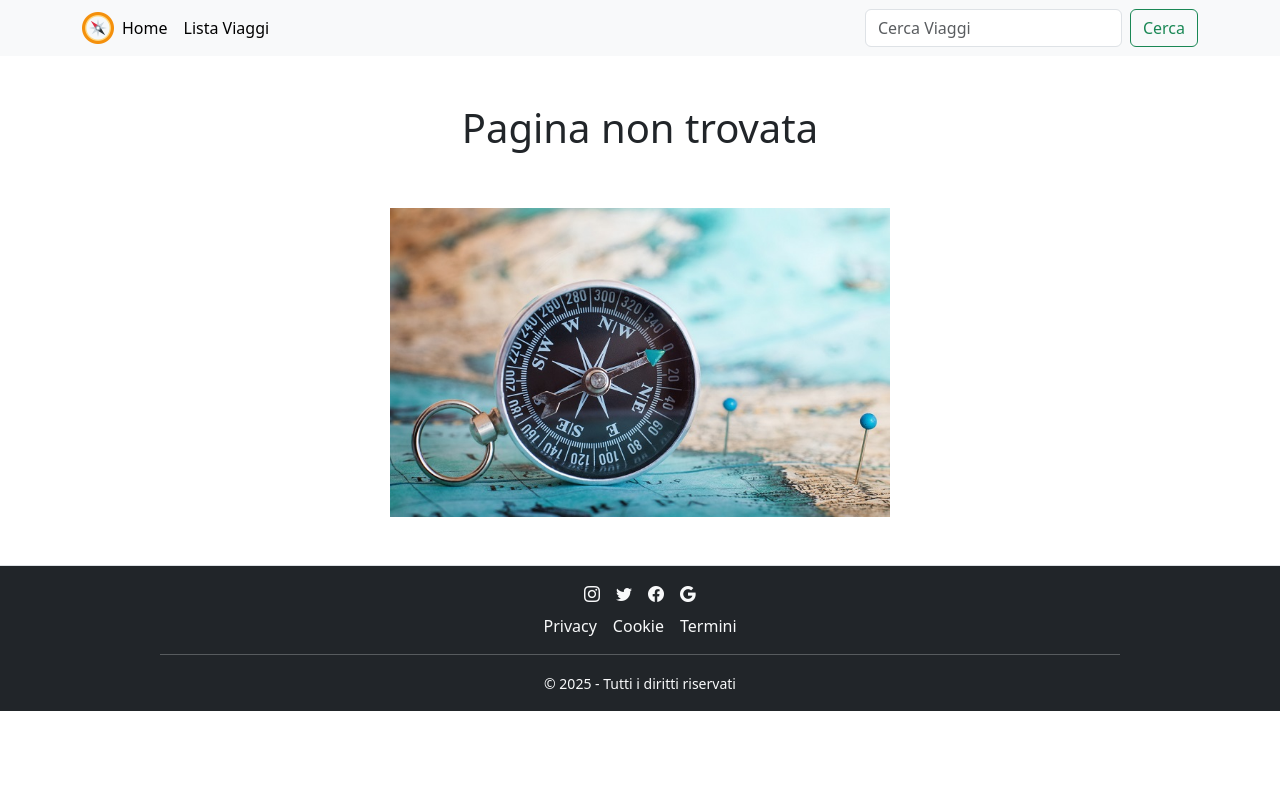
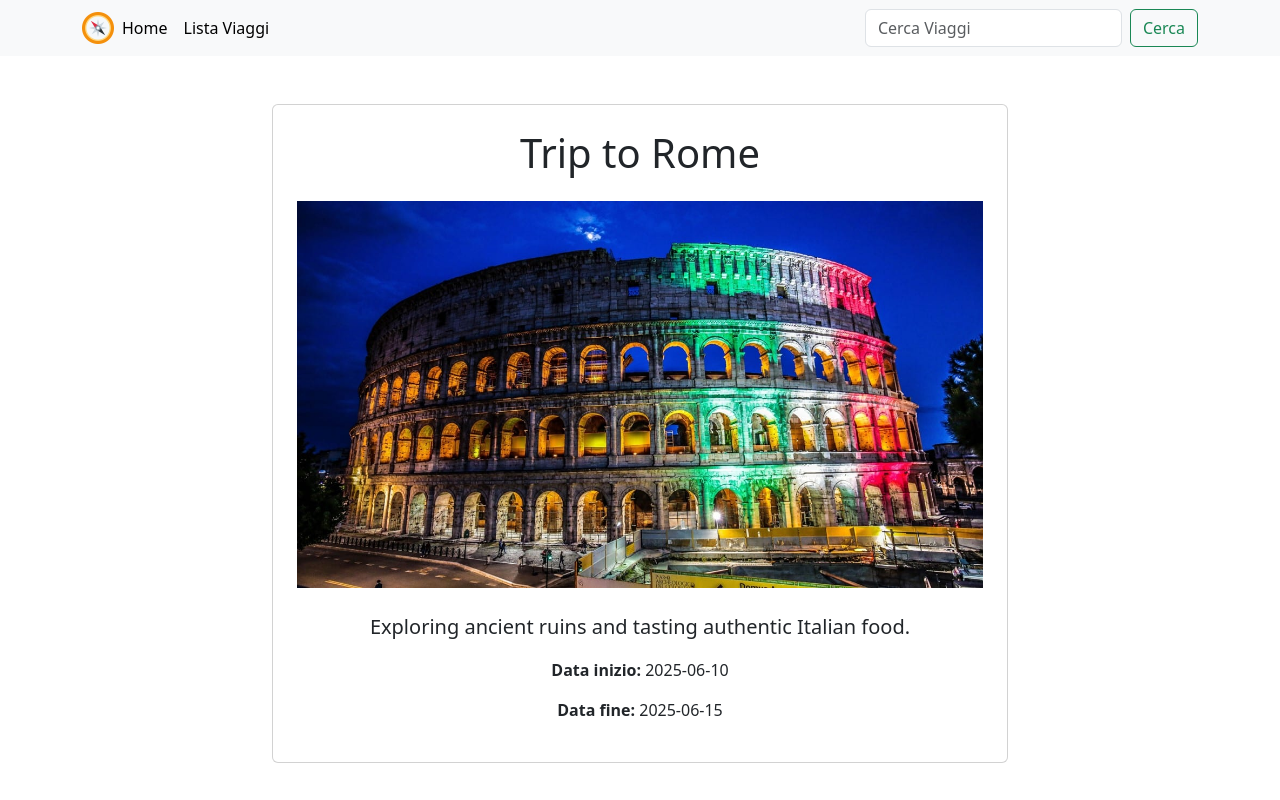
Before and after one commit to marzia-blasi/Booroad, a React (Vite) app: page /tripslist/1 in a window 1280 px wide. Shown: the top 800 px of the page. Built offline with nearby package versions, Linux system fonts and the light colour scheme; the HTML template or start-up script is replaced by a standard one.

Commit message:
feat: add SingleTripPage component and route

```diff
--- a/src/App.jsx
+++ b/src/App.jsx
@@ -5,6 +5,8 @@ import DefaultLayout from "./Layouts/DefaultLayout";
 import HomePage from "./Pages/HomePage";
 import Error404 from "./Pages/Error404";
 import TripsList from "./Pages/TripsList";
+import SingleTripPage from "./Pages/SingleTripPage";
+
 
 export default function Main() {
   return (
@@ -14,6 +16,7 @@ export default function Main() {
           <Route index element={<HomePage />} />
 
           <Route path="/tripslist" element={<TripsList />} />
+          <Route path="/tripslist/:id" element={<SingleTripPage />} />
 
           <Route path="*" element={<Error404 />} />
         </Route>
--- /dev/null
+++ b/src/Pages/SingleTripPage.jsx
@@ -0,0 +1,27 @@
+import { useParams } from "react-router-dom";
+import travels from "../db/travels";
+
+export default function SingleTripPage() {
+    const { id } = useParams();
+    const trip = travels.find((t) => t.id === parseInt(id));
+
+    return (
+        <div className="container my-5">
+            <div className="row justify-content-center">
+                <div className="col-12 col-md-10 col-lg-8">
+                    <div className="card p-4 text-center">
+                        <h1 className="mb-4">{trip.title}</h1>
+                        <img
+                            src={`/${trip.img}`}
+                            alt={trip.title}
+                            className="img-fluid mx-auto mb-4 h-100"
+                        />
+                        <p className="fs-5">{trip.text}</p>
+                        <p><strong>Data inizio:</strong> {trip.start_date}</p>
+                        <p><strong>Data fine:</strong> {trip.end_date}</p>
+                    </div>
+                </div>
+            </div>
+        </div>
+    );
+}
```
